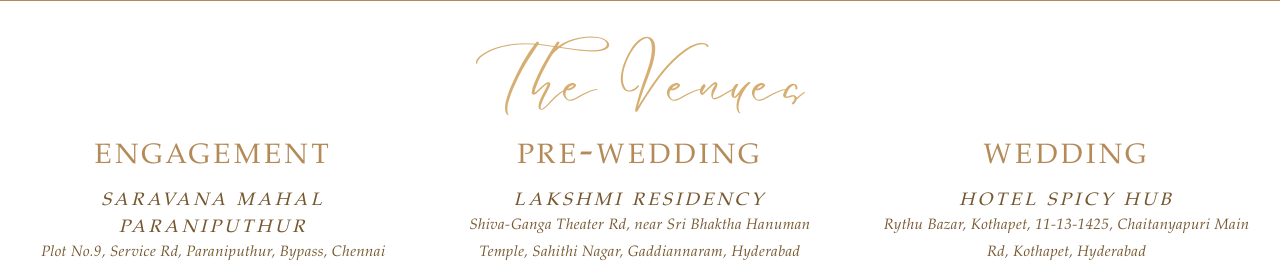
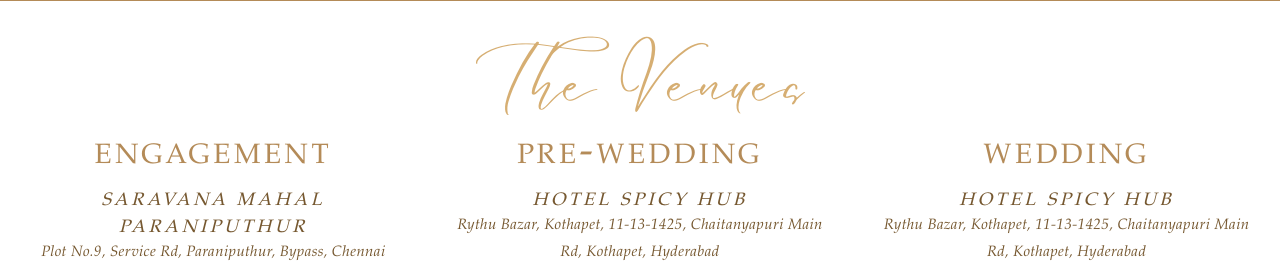
Before and after one commit to shriyachikati/wedding-invitation, a Flask app: page /the-venue in a window 1280 px wide. Shown: the part 95-372 px from the top of the page. Run offline with Flask 3, Linux system fonts and the light colour scheme; some libraries are stand-ins or nearby versions.

Commit message:
Change venue for pre-wedding

```diff
--- a/templates/venue.html
+++ b/templates/venue.html
@@ -27,12 +27,12 @@
     <p>
       <a style="font-family: Garamond, serif; font-size:40px; letter-spacing:0.22rem; font-variant:small-caps; color:#b48b58">pre-wedding</a>
       <br>
-      <a style="font-family: texGyrePagella; font-size:18px; letter-spacing:0.22rem; font-style:italic; font-variant:small-caps; color:#765830">LAKSHMI RESIDENCY</a>
+      <a style="font-family: texGyrePagella; font-size:18px; letter-spacing:0.22rem; font-style:italic; font-variant:small-caps; color:#765830">HOTEL SPICY HUB</a>
       <br>
-      <a style="font-family: Garamond, serif; font-size:15px; font-style:italic; color:#765830">Shiva-Ganga Theater Rd, near Sri Bhaktha Hanuman Temple, Sahithi Nagar, Gaddiannaram, Hyderabad</a>
+      <a style="font-family: Garamond, serif; font-size:15px; font-style:italic; color:#765830">Rythu Bazar, Kothapet, 11-13-1425, Chaitanyapuri Main Rd, Kothapet, Hyderabad</a>
       <br>
     </p>
-    <iframe src="https://www.google.com/maps/embed?pb=!1m18!1m12!1m3!1d3808.0691349138274!2d78.52399799999999!3d17.360405999999998!2m3!1f0!2f0!3f0!3m2!1i1024!2i768!4f13.1!3m3!1m2!1s0x3bcb98f4d318b785%3A0xc1d9eaa927af9b21!2sLakshmi%20Residency!5e0!3m2!1sen!2sca!4v1754116180886!5m2!1sen!2sca"
+    <iframe src="https://www.google.com/maps/embed?pb=!1m18!1m12!1m3!1d3807.9617037960315!2d78.5430803!3d17.3655757!2m3!1f0!2f0!3f0!3m2!1i1024!2i768!4f13.1!3m3!1m2!1s0x3bcb98ea7428e901%3A0xec3f7ebfeec1bdb7!2sHotel%20Spicy%20Hub%20-%20Banquet%20Halls%2C%20Restaurant%20%26%20Rooms!5e0!3m2!1sen!2sca!4v1755366728307!5m2!1sen!2sca"
         width="350" height="350" style="border:0;" allowfullscreen="" loading="lazy"
             referrerpolicy="no-referrer-when-downgrade"></iframe>
   </div>
```
